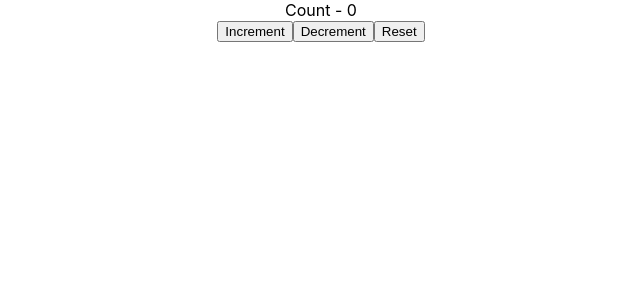
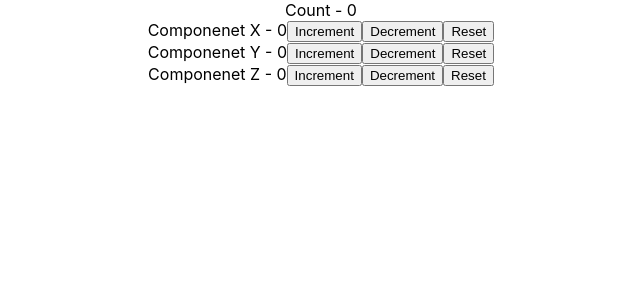
Before and after one commit to sakilbd/React-Hooks, a React (Create React App) app: page / in a window 1280 px wide. Shown: the top 300 px of the page, without its empty margins (319-959 px from the left). Built offline with nearby package versions, Linux system fonts and the light colour scheme.

Commit message:
useReducer useContext hook example added

```diff
--- a/src/App.js
+++ b/src/App.js
@@ -30,17 +30,37 @@ import MouseContainer from "./useEffect/MouseContainer";
 import IntervalHookCounter from "./useEffect/IntervalHookCounter";
 import DataFetching from "./useEffect/dataFetching/DataFetching";
 import ComponentD from "./useContextHook/ComponentD";
-import React from 'react';
+import React, { useReducer } from "react";
 import CounterOne from "./useReducer/CounterOne";
 import CounterTwo from "./useReducer/CounterTwo";
+import CounterThree from "./useReducer/CounterThree";
+import ComponentX from "./useReducer/ReducerComponenets/ComponentX";
+import ComponentY from "./useReducer/ReducerComponenets/ComponentY";
+import ComponentZ from "./useReducer/ReducerComponenets/ComponentZ";
 
-export const SakilContext = React.createContext()
-export const ChannelContext = React.createContext()
+export const SakilContext = React.createContext();
+export const ChannelContext = React.createContext();
 
+export const CountContext = React.createContext();
+
+const initialState = 0;
+const reducer = (state, action) => {
+  switch (action) {
+    case "increment":
+      return state + 1;
+    case "decrement":
+      return state - 1;
+    case "reset":
+      return initialState;
+    default:
+      return state;
+  }
+};
 
 function App() {
-
+  const [count, dispatch] = useReducer(reducer, initialState);
   return (
+    <CountContext.Provider value={{ countState:count,countDispatch:dispatch }}>
       <div className="App">
         {/* <Counter></Counter> */}
         {/* <LifecycleA></LifecycleA> */}
@@ -66,40 +86,36 @@ function App() {
       </UserProvider> */}
         {/* <PostList/> */}
         {/* <PostForm/> */}
-
-
         {/* Hooks */}
         {/* <ClassCounter/> */}
         {/* <HookCounter/> */}
         {/* <HookCounterTwo/> */}
         {/* <HookCounterObject/> */}
         {/* <HookCounterArray/> */}
-
-
         {/* <HookCounter/> */}
         {/* <HookCounterOne/> */}
         {/* <ClassCounterOne/> */}
-
         {/* <HookMouse/> */}
         {/* <MouseContainer/> */}
-
         {/* <IntervalHookCounter/> */}
-
         {/* <DataFetching/> */}
-
-
-
-
         {/* <SakilContext.Provider value={'Sakil'}>
         <ChannelContext.Provider value={'Md Sakiluzzaman'}>
             <ComponentD/>
          </ChannelContext.Provider>
       </SakilContext.Provider> */}
+        {/* <CounterOne/> */}
+        {/* <CounterTwo/> */}
+        {/* <CounterThree/> */}
 
-      {/* <CounterOne/> */}
-      <CounterTwo/>
 
+
+        Count - {count}
+        <ComponentX />
+        <ComponentY />
+        <ComponentZ />
       </div>
+    </CountContext.Provider>
   );
 }
 
--- /dev/null
+++ b/src/useReducer/CounterThree.js
@@ -0,0 +1,35 @@
+import React, { useReducer } from "react";
+
+const initialState = 0;
+const reducer = (state, action) => {
+  switch (action) {
+    case "increment":
+      return state + 1;
+    case "decrement":
+      return state - 1;
+    case "reset":
+      return initialState;
+    default:
+      return state;
+  }
+};
+
+function CounterThree() {
+  const [count, dispatch] = useReducer(reducer, initialState);
+  const [countTwo, dispatchTwo] = useReducer(reducer, initialState);
+
+  return (
+    <div>
+      <div>Count - {count}</div>
+      <button onClick={() => dispatch("increment")}>Increment</button>
+      <button onClick={() => dispatch("decrement")}>Decrement</button>
+      <button onClick={() => dispatch("reset")}>Reset</button>
+      <div>Count2 - {countTwo}</div>
+      <button onClick={() => dispatchTwo("increment")}>Increment</button>
+      <button onClick={() => dispatchTwo("decrement")}>Decrement</button>
+      <button onClick={() => dispatchTwo("reset")}>Reset</button>
+    </div>
+  );
+}
+
+export default CounterThree;
--- a/src/useReducer/CounterTwo.js
+++ b/src/useReducer/CounterTwo.js
@@ -1,14 +1,19 @@
 import React, { useReducer } from "react";
 
 const initialState = {
-  firstCounter:0
-}
+  firstCounter: 0,
+  secondCounter: 10,
+};
 const reducer = (state, action) => {
   switch (action.type) {
     case "increment":
-      return { firstCounter : state.firstCounter +1};
+      return { ...state, firstCounter: state.firstCounter + action.value };
     case "decrement":
-      return { firstCounter : state.firstCounter -1};
+      return { ...state, firstCounter: state.firstCounter - action.value };
+    case "increment2":
+      return { ...state, secondCounter: state.secondCounter + action.value };
+    case "decrement2":
+      return { ...state, secondCounter: state.secondCounter - action.value };
     case "reset":
       return initialState;
     default:
@@ -17,13 +22,30 @@ const reducer = (state, action) => {
 };
 
 function CounterTwo() {
-  const [count,dispatch] = useReducer(reducer, initialState);
+  const [count, dispatch] = useReducer(reducer, initialState);
   return (
     <div>
-        <div>Count - {count.firstCounter}</div>
-      <button onClick={()=> dispatch({type:'increment'})}>Increment</button>
-      <button onClick={()=> dispatch({type:'decrement'})}>Decrement</button>
-      <button onClick={()=> dispatch({type:'reset'})}>Reset</button>
+      <div>First Counter - {count.firstCounter}</div>
+      <div>Second Counter - {count.secondCounter}</div>
+      <button onClick={() => dispatch({ type: "increment", value: 1 })}>
+        Increment
+      </button>
+      <button onClick={() => dispatch({ type: "decrement", value: 1 })}>
+        Decrement
+      </button>
+      <button onClick={() => dispatch({ type: "increment", value: 5 })}>
+        Increment 5
+      </button>
+      <button onClick={() => dispatch({ type: "decrement", value: 5 })}>
+        Decrement 5
+      </button>
+      <button onClick={() => dispatch({ type: "increment2", value: 1 })}>
+        Increment Counter 2
+      </button>
+      <button onClick={() => dispatch({ type: "decrement2", value: 1 })}>
+        Decrement Counter 2
+      </button>
+      <button onClick={() => dispatch({ type: "reset" })}>Reset</button>
     </div>
   );
 }
--- /dev/null
+++ b/src/useReducer/ReducerComponenets/ComponentX.js
@@ -0,0 +1,16 @@
+import React, { useContext } from "react";
+import { CountContext } from "../../App";
+
+function ComponentX() {
+  const countContext = useContext(CountContext);
+  return (
+    <div>
+      Componenet X - {countContext.countState}
+      <button onClick={() => countContext.countDispatch("increment")}>Increment</button>
+      <button onClick={() => countContext.countDispatch("decrement")}>Decrement</button>
+      <button onClick={() => countContext.countDispatch("reset")}>Reset</button>
+    </div>
+  );
+}
+
+export default ComponentX;
--- /dev/null
+++ b/src/useReducer/ReducerComponenets/ComponentY.js
@@ -0,0 +1,16 @@
+import React, { useContext } from "react";
+import { CountContext } from "../../App";
+
+function ComponentY() {
+  const countContext = useContext(CountContext);
+  return (
+    <div>
+      Componenet Y - {countContext.countState}
+      <button onClick={() => countContext.countDispatch("increment")}>Increment</button>
+      <button onClick={() => countContext.countDispatch("decrement")}>Decrement</button>
+      <button onClick={() => countContext.countDispatch("reset")}>Reset</button>
+    </div>
+  );
+}
+
+export default ComponentY;
--- /dev/null
+++ b/src/useReducer/ReducerComponenets/ComponentZ.js
@@ -0,0 +1,16 @@
+import React, { useContext } from "react";
+import { CountContext } from "../../App";
+
+function ComponentZ() {
+  const countContext = useContext(CountContext);
+  return (
+    <div>
+      Componenet Z - {countContext.countState}
+      <button onClick={() => countContext.countDispatch("increment")}>Increment</button>
+      <button onClick={() => countContext.countDispatch("decrement")}>Decrement</button>
+      <button onClick={() => countContext.countDispatch("reset")}>Reset</button>
+    </div>
+  );
+}
+
+export default ComponentZ;
```
Lines whose indentation alone changed are shown as unchanged.
